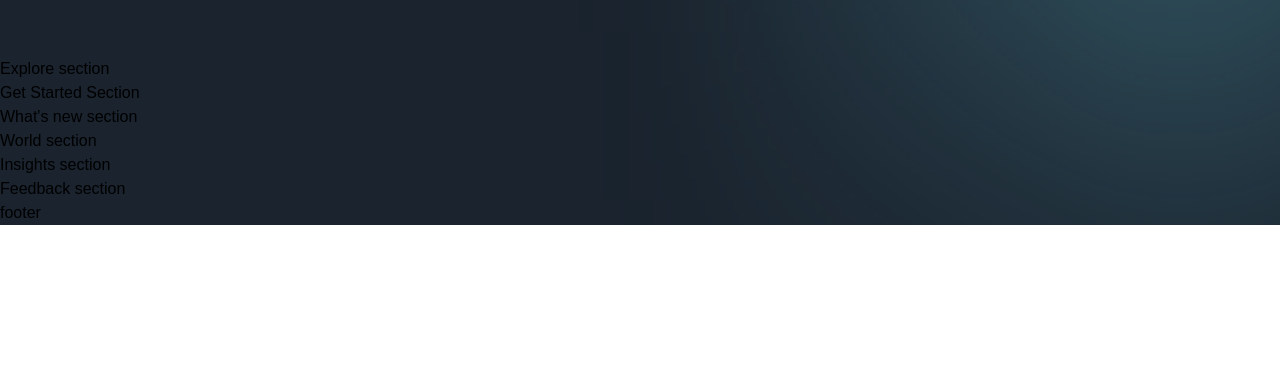
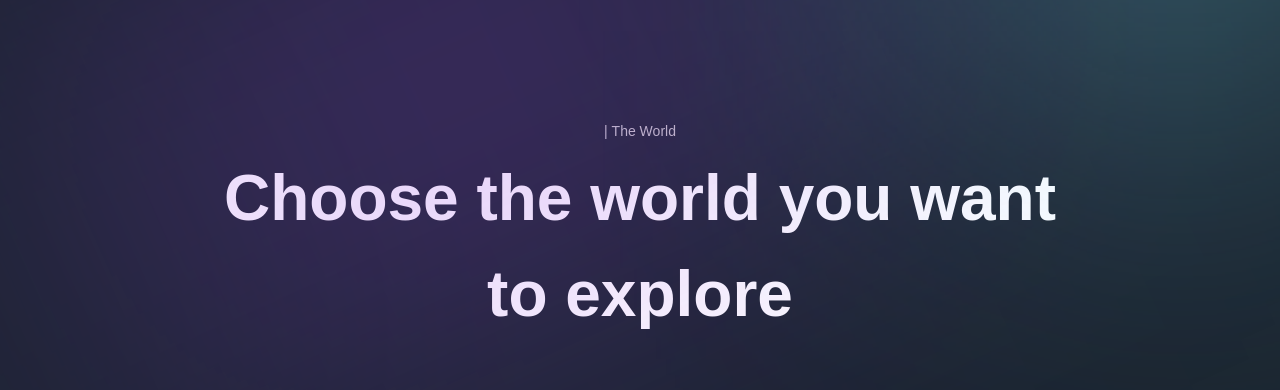
Before and after one commit to fjolivo/Metaversus-JSM-Remake, a Next.js app: page / in a window 1280 px wide. Shown: the part 1500-1890 px from the top of the page. Before the commit the page ends 1725 px from the top, so only its background shows below. Built offline with nearby package versions, Linux system fonts and the light colour scheme; a web font is replaced by a local one.

Commit message:
Explore and ExploreCard sections done

```diff
--- a/app/page.js
+++ b/app/page.js
@@ -5,18 +5,18 @@
   <div className="bg-primary-black overflow-hidden">
     <Navbar />
     <Hero />
-    <div clasName="relative">
+    <div className="relative">
       <About />
       <div className="gradient-03 z-0" />
       <Explore />
     </div>
-    <div clasName="relative">
+    <div className="relative">
       <GetStarted />
       <div className="gradient-04 z-0" />
       <WhatsNew />
     </div>
     <World />
-    <div clasName="relative">
+    <div className="relative">
       <Insights />
       <div className="gradient-04 z-0" />
       <Feedback />
--- a/components/CustomTexts.jsx
+++ b/components/CustomTexts.jsx
@@ -17,6 +17,13 @@
   </motion.p>
   );
 
-export const TitleText = () => (
-  <h2>Title Text</h2>
+export const TitleText = ({ title, textStyles }) => (
+  <motion.h2
+    variants={textVariant2}
+    initial="hidden"
+    whileInView="show"
+    className={`mt-[8px] font-bold md:text-[64px] text-[40px] text-white ${textStyles}`}
+  >
+    {title}
+  </motion.h2>
 );
--- a/components/ExploreCard.jsx
+++ b/components/ExploreCard.jsx
@@ -1,9 +1,45 @@
 'use client';
 
-const ExploreCard = () => (
-  <div>
-    Explore Card
-  </div>
+import { motion } from 'framer-motion';
+
+import styles from '../styles';
+import {fadeIn} from '../utils/motion';
+
+const ExploreCard = ({ id, imgUrl, title, index, active, handleClick }) => (
+  <motion.div
+    variants={fadeIn('right', 'spring', index * 0.5, 0.75)}
+    className={`relative ${
+        active === id ? 'lg:flex-[3.5] flex-[10]' : 'lg:flex-[0.5] flex-[2]'
+    } flex items-center justify-center min-w-[170px] h-[700px] transition-[flex] duration-[0.7s] ease-out-flex cursor-pointer`}
+    onClick={() => handleClick(id)}
+    >
+      <img
+      src={imgUrl}
+      alt={title}
+      className="absolute w-full h-full object-cover rounded-[24px]"
+    />
+    {active !== id ? (
+      <h3 className="font-semibold sm:text-[26px] text-[18px] text-white absolute z-0 lg:bottom-20 lg:rotate-[-90deg] lg:origin-[0,0]">
+        {title}
+      </h3>
+    ) : (
+      <div className="absolute bottom-0 p-8 justify-start w-full flex-col bg-[rgba(0,0,0,0.5)] rounded-b-[24px]">
+        <div className={`${styles.flexCenter} w-[60px] h-[60px] rounded-[24px] glassmorphism mb-[16px]`}>
+          <img
+            src="/headset.svg"
+            alt="headset"
+            className="w-1/2 h-1/2 object-contain"
+          />
+        </div>
+        <p className="font-normal text-[16px] leading-[20px] text-white uppercase">
+          Enter the Metaverse
+        </p>
+        <h2 className="mt-[24px] font-semibold sm:text-[32px] text-[24px] text-white">
+          {title}
+        </h2>
+      </div>
+    )}
+    </motion.div>
 );
 
 export default ExploreCard;
--- a/sections/Explore.jsx
+++ b/sections/Explore.jsx
@@ -1,9 +1,41 @@
 'use client';
 
-const Explore = () => (
-  <section>
-    Explore section
+import { useState } from 'react';
+import { motion } from 'framer-motion';
+
+import styles from '../styles';
+import { staggerContainer } from '../utils/motion';
+import { ExploreCard, TitleText, TypingText } from '../components';
+import { exploreWorlds } from '../constants';
+
+const Explore = () => {
+  const [active, setActive] = useState('world-2');
+
+  return (
+  <section className={`${styles.paddings}`} id="explore">
+    <motion.div
+      variants={staggerContainer}
+      initial="hidden"
+      whileInView="show"
+      viewport={{ once: false, amount: 0.25 }}
+      className={`${styles.innerWidth} mx-auto flex flex-col`}
+    >
+      <TypingText title="| The World" textStyles="text-center" />
+      <TitleText title={<>Choose the world you want <br className="md:block hidden" /> to explore </>} textStyles="text-center" />
+      <div className="mt-[50px] flex lg:flex-row flex-col min-h-[70vh] gap-5">
+        {exploreWorlds.map((world, index) => (
+          <ExploreCard
+            key={world.id}
+            {...world}
+            index={index}
+            active={active}
+            handleClick={setActive}
+          />
+        ))}
+      </div>
+    </motion.div>
   </section>
-);
+  )
+};
 
 export default Explore;
```
